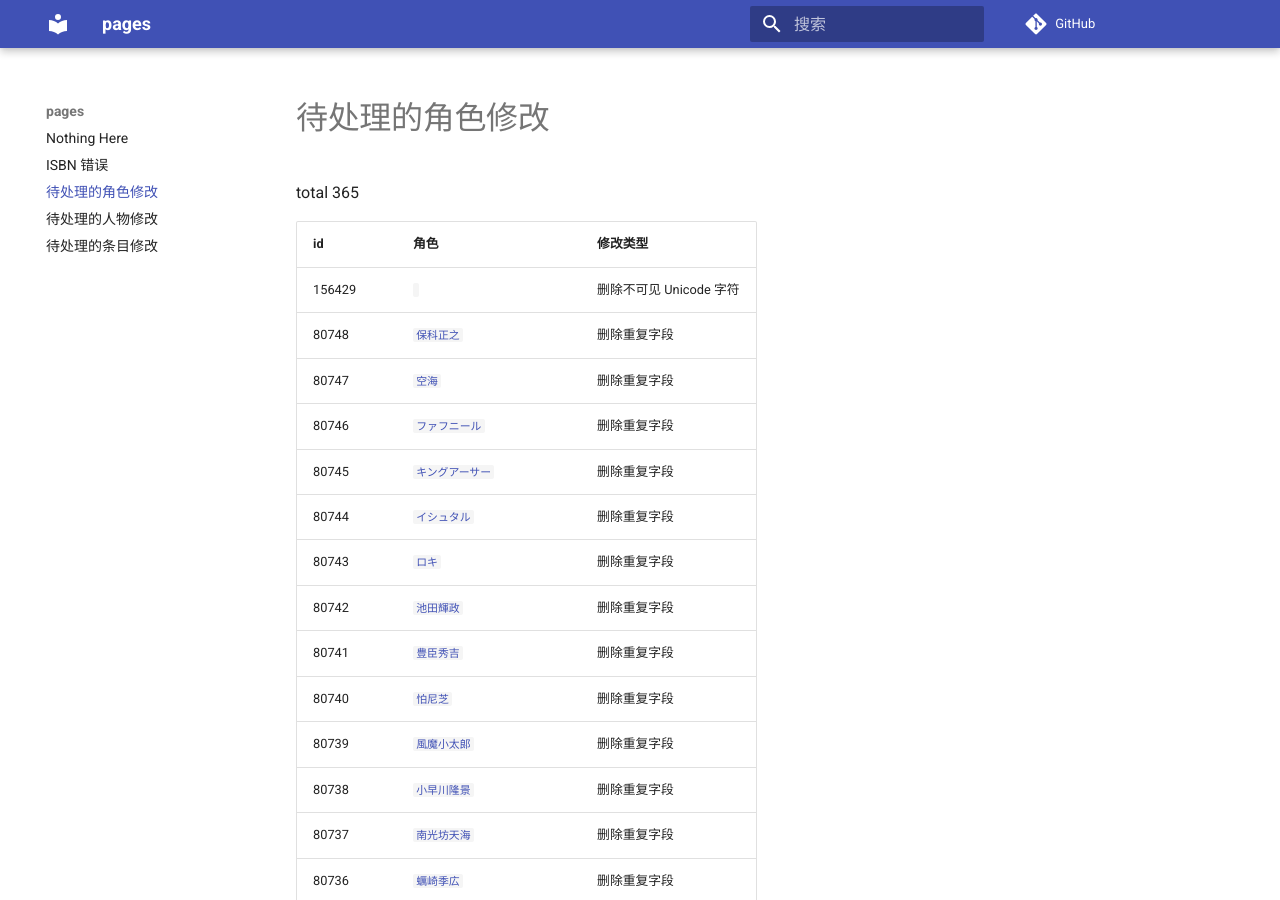
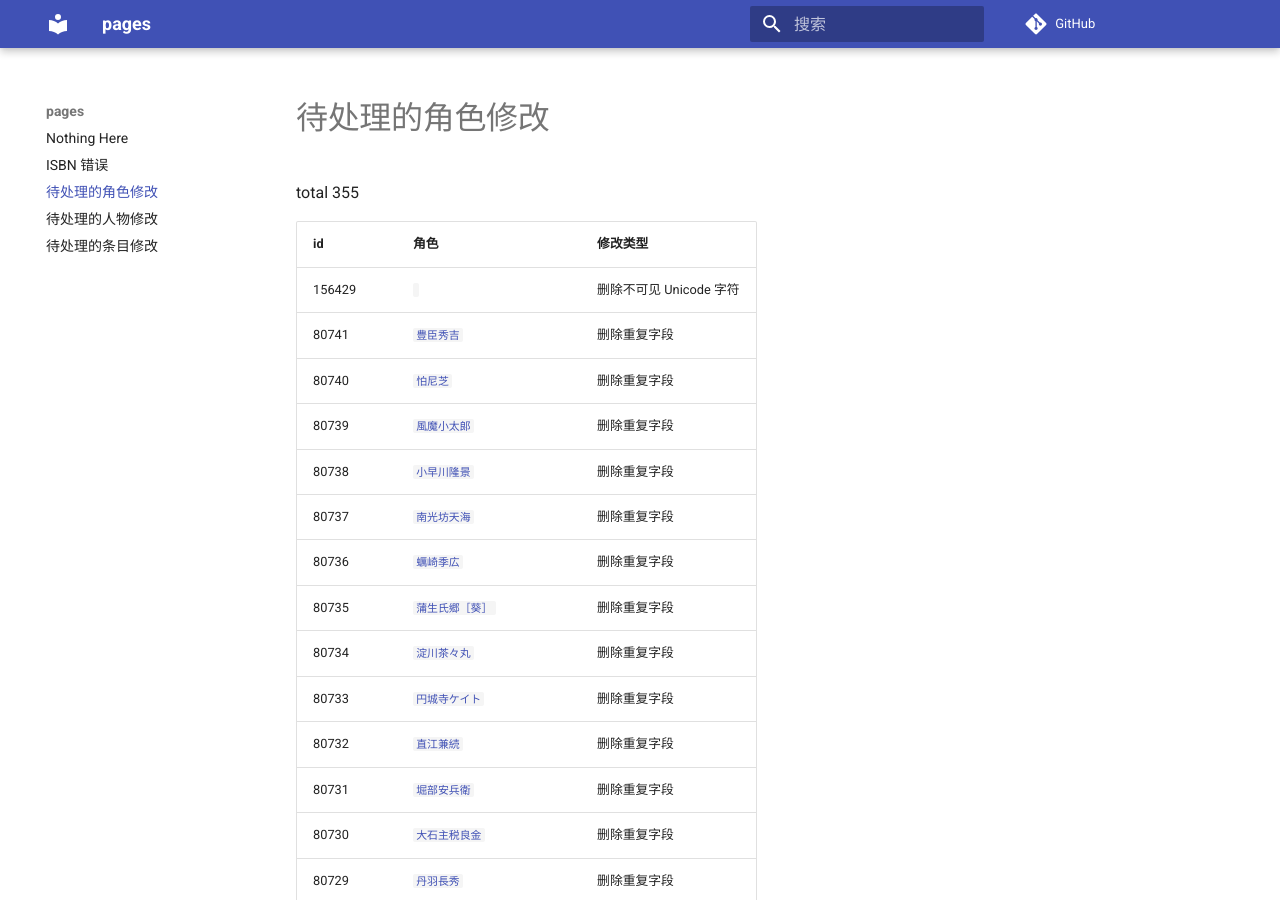
Before and after one commit to trim21/bangumi-pages, an MkDocs documentation site: the page built from docs/pending-character-changes.md, in a window 1280 px wide and 900 px high. Built offline with MkDocs 1.6.1 and Material for MkDocs 9.7.7, drawn with Linux system fonts in a browser that asks for light colours; comment, search, counter and statistics services are not loaded; some of the changed text lies outside the part shown.

Commit message:
update pending-character-changes.md

```diff
--- a/docs/pending-character-changes.md
+++ b/docs/pending-character-changes.md
@@ -1,17 +1,10 @@
 # 待处理的角色修改
 
-total 365
+total 355
 
 | id | 角色 | 修改类型 |
 | --- | --- | --- |
 | 156429 | [`　`](https://bgm.tv/character/156429) | 删除不可见 Unicode 字符 |
-| 80748 | [`保科正之`](https://bgm.tv/character/80748) | 删除重复字段 |
-| 80747 | [`空海`](https://bgm.tv/character/80747) | 删除重复字段 |
-| 80746 | [`ファフニール`](https://bgm.tv/character/80746) | 删除重复字段 |
-| 80745 | [`キングアーサー`](https://bgm.tv/character/80745) | 删除重复字段 |
-| 80744 | [`イシュタル`](https://bgm.tv/character/80744) | 删除重复字段 |
-| 80743 | [`ロキ`](https://bgm.tv/character/80743) | 删除重复字段 |
-| 80742 | [`池田輝政`](https://bgm.tv/character/80742) | 删除重复字段 |
 | 80741 | [`豊臣秀吉`](https://bgm.tv/character/80741) | 删除重复字段 |
 | 80740 | [`怕尼芝`](https://bgm.tv/character/80740) | 删除重复字段 |
 | 80739 | [`風魔小太郎`](https://bgm.tv/character/80739) | 删除重复字段 |
@@ -325,9 +318,6 @@ total 365
 | 78812 | [`ソウルブレイド`](https://bgm.tv/character/78812) | 删除重复字段 |
 | 78811 | [`ロストスペル`](https://bgm.tv/character/78811) | 删除重复字段 |
 | 78810 | [`ダークペイン`](https://bgm.tv/character/78810) | 删除重复字段 |
-| 78809 | [`エレメンタラー`](https://bgm.tv/character/78809) | 删除重复字段 |
-| 78799 | [`アズサヨイチ`](https://bgm.tv/character/78799) | 删除重复字段 |
-| 78798 | [`フォートレス`](https://bgm.tv/character/78798) | 删除重复字段 |
 | 78790 | [`クラウン`](https://bgm.tv/character/78790) | 删除重复字段 |
 | 78789 | [`ライデン`](https://bgm.tv/character/78789) | 删除重复字段 |
 | 78788 | [`シノビ`](https://bgm.tv/character/78788) | 删除重复字段 |
```
